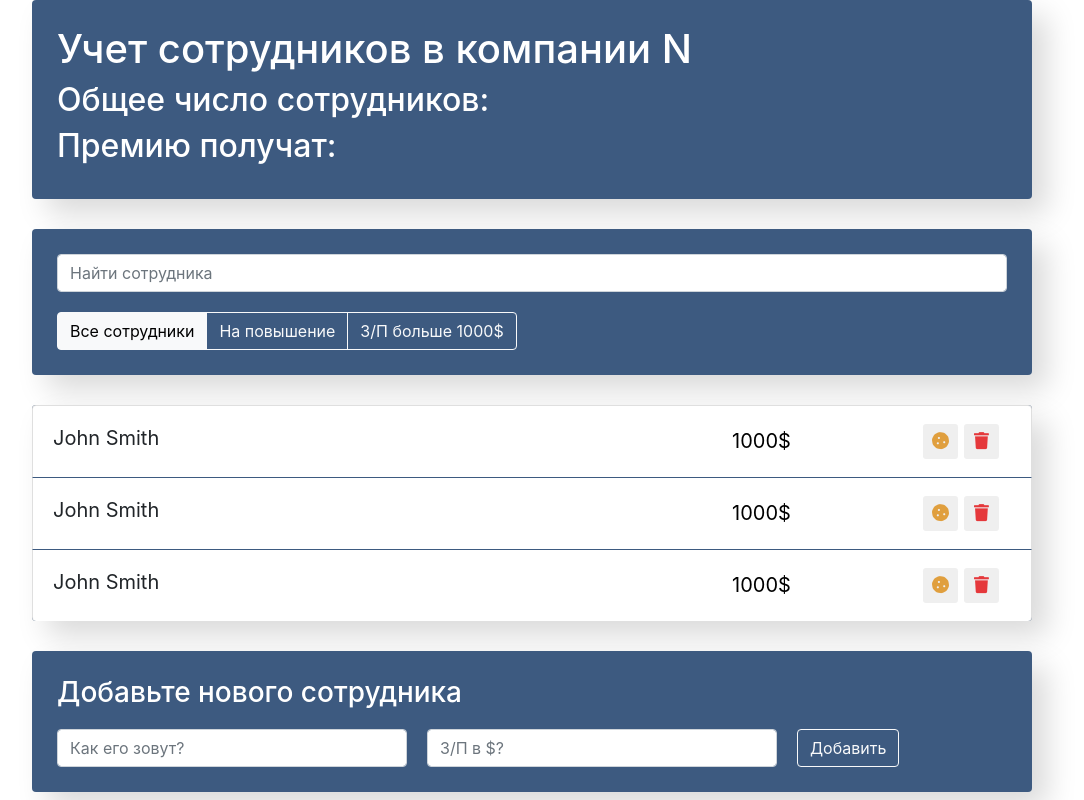
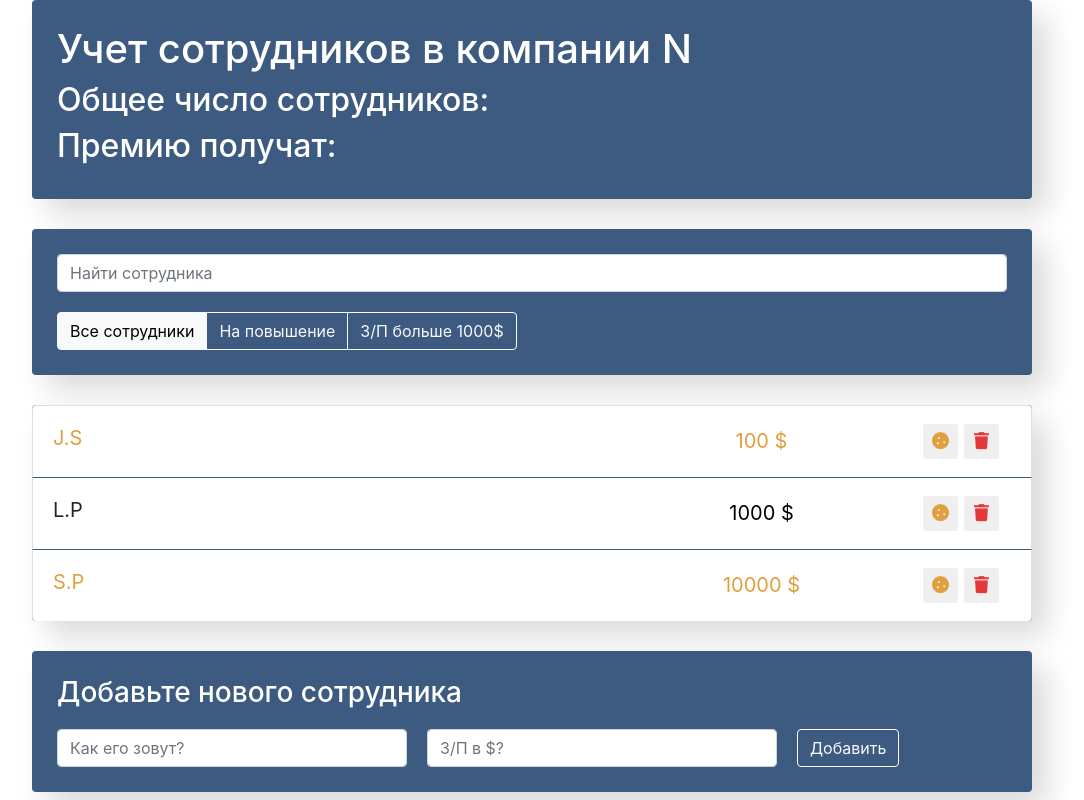
Before and after one commit to spavich/CRUD, a React (Create React App) app: page / in a window 1280 px wide. Shown: the whole page, without its empty margins (108-1192 px from the left). Built offline with nearby package versions, Linux system fonts and the light colour scheme.

Commit message:
feat: add props to EmployeesList component

```diff
--- a/src/components/app/app.jsx
+++ b/src/components/app/app.jsx
@@ -7,6 +7,12 @@ import EmployeesAddForm from '../employees-add-form/employees-add-form';
 import './app.css';
 
 const App = () =>{
+	const data = [
+		{name: 'J.S', salary: '100', increase: true, id: 1},
+		{name: 'L.P', salary: '1000', increase: false, id: 2},
+		{name: 'S.P', salary: '10000', increase: true, id: 3},
+	];
+
 	return(
 		<div className='app'>
 			<AppInfo/>
@@ -14,7 +20,7 @@ const App = () =>{
 				<SearchPanel/>
 				<AppFilter/>
 			</div>
-			<EmployeesList/>
+			<EmployeesList data={data}/>
 			<EmployeesAddForm/>
 		</div>
 	)
--- a/src/components/employees-list-item/employees-list-item.jsx
+++ b/src/components/employees-list-item/employees-list-item.jsx
@@ -1,10 +1,16 @@
 import './employees-list-item.css';
 
-const EmployeesListItem = () => {
+const EmployeesListItem = ({name, salary, increase}) => {
+	let className = "list-group-item d-flex justify-content-between";
+
+	if(increase){
+		className += ' increase';
+	}
+
 	return (
-        <li className="list-group-item d-flex justify-content-between">
-            <span className="list-group-item-label">John Smith</span>
-            <input type="text" className="list-group-item-input" defaultValue="1000$"/>
+			<li className={className}>
+					<span className="list-group-item-label">{name}</span>
+					<input type="text" className="list-group-item-input" defaultValue={salary + ' $'}/>
 					<div className='d-flex justify-content-center align-items-center'>
 							<button type="button"
 									className="btn-cookie btn-sm ">
--- a/src/components/employees-list/employees-list.jsx
+++ b/src/components/employees-list/employees-list.jsx
@@ -2,12 +2,15 @@ import EmployeesListItem from '../employees-list-item/employees-list-item';
 
 import './employees-list.css';
 
-const EmployeesList = ()=>{
+const EmployeesList = ({data})=>{
+	const elements = data.map(item => {
+		const {id, ...itemProps} = item;
+
+		return <EmployeesListItem key={id} {...itemProps}/>
+	});
 	return(
 		<ul className="app-list list-group">
-			<EmployeesListItem/>
-			<EmployeesListItem/>
-			<EmployeesListItem/>
+			{elements}
 		</ul>
 	);
 }
```
Lines whose indentation alone changed are shown as unchanged.
